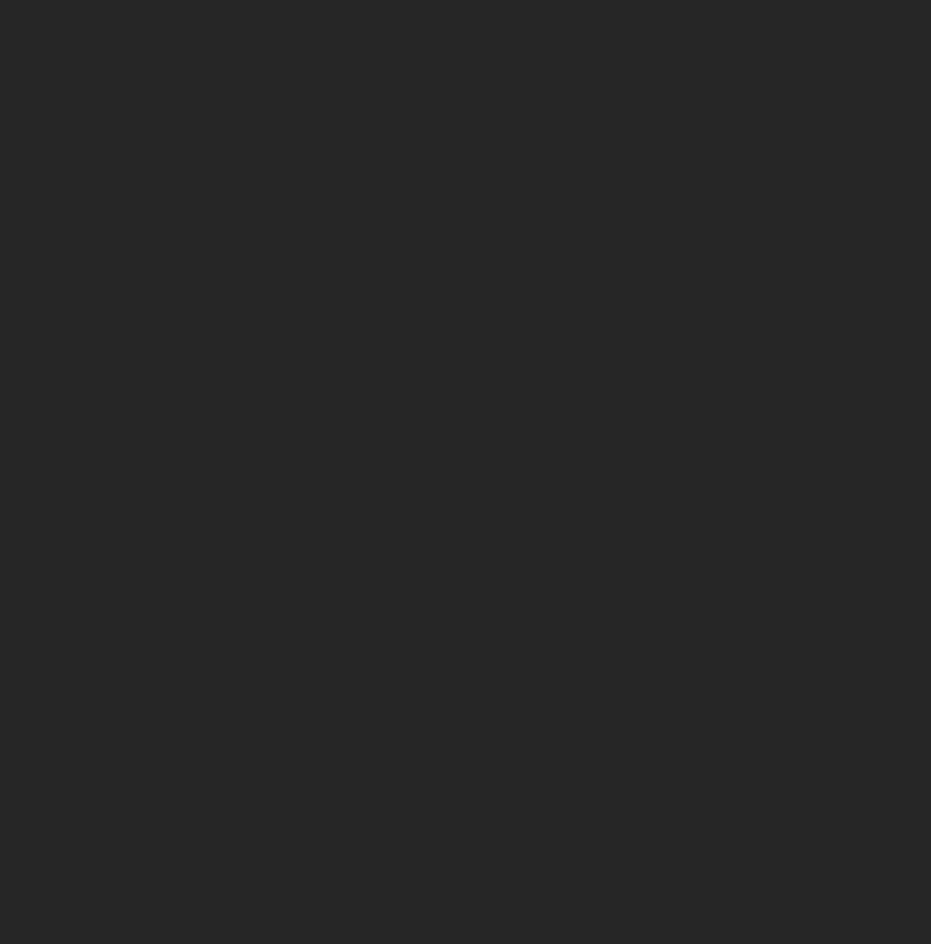
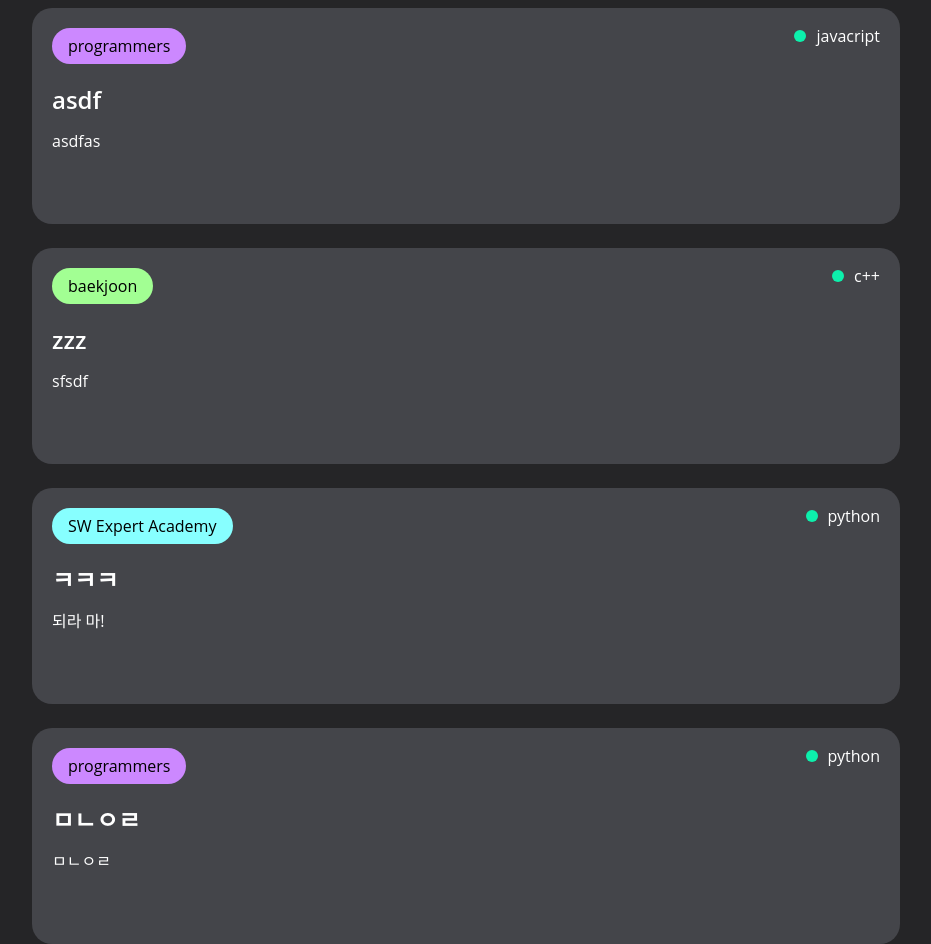
Before and after one commit to lte94/Helprogrammers-1, a React (Create React App) app: page / in a window 1280 px wide. Shown: the part 8040-8984 px from the top of the page, without its empty margins (174-1105 px from the left). Before the commit the page ends 7304 px from the top, so only its background shows below. Built offline with nearby package versions, Linux system fonts and the light colour scheme; data requests are answered from the project's data file.

Commit message:
⚡️ feat(Input.jsx): password, path
password 숫자 적용,
작성 완료시 path 이동

by @ehfdl

```diff
--- a/db.json
+++ b/db.json
@@ -46,7 +46,6 @@
       "language": "c++",
       "id": 7
     },
-
     {
       "title": "wew",
       "content": "ewee",
@@ -296,6 +295,76 @@
       "place": "SW Expert Academy",
       "language": "javacript",
       "id": "1560701b-7eaa-4297-ae39-c8c314fa2d64"
+    },
+    {
+      "title": "sdf",
+      "content": "adsf",
+      "url": "sdf",
+      "writer": "sdf",
+      "password": "123d",
+      "place": "SW Expert Academy",
+      "language": "javacript",
+      "id": "cae864d5-9d5d-4618-9641-146b1a015658"
+    },
+    {
+      "title": "sdf",
+      "content": "sdf",
+      "url": "s",
+      "writer": "sdf",
+      "password": "1234",
+      "place": "programmers",
+      "language": "python",
+      "id": "f3c6c95a-2891-423b-a372-c29cfbb31488"
+    },
+    {
+      "title": "asdf",
+      "content": "asdfsdfdsf",
+      "url": "sdf",
+      "writer": "sdfasdf",
+      "password": "1234",
+      "place": "programmers",
+      "language": "python",
+      "id": "8d61988d-b413-432a-8667-52d6db75281d"
+    },
+    {
+      "title": "asdf",
+      "content": "asdfas",
+      "url": "sdf",
+      "writer": "sdf",
+      "password": "1234",
+      "place": "programmers",
+      "language": "javacript",
+      "id": "f45d6bc6-655e-481d-a1a2-80a676dc12ca"
+    },
+    {
+      "title": "zzz",
+      "content": "sfsdf",
+      "url": "zzz",
+      "writer": "asdf",
+      "password": 1232,
+      "place": "baekjoon",
+      "language": "c++",
+      "id": "9ea0995a-eeb5-4235-bbbd-8a9f65d663fb"
+    },
+    {
+      "title": "ㅋㅋㅋ",
+      "content": "되라 마!",
+      "url": "ㅋㅋㅋㅋㅋㅋ",
+      "writer": "ㅋㅋㅋㅋ",
+      "password": 1234,
+      "place": "SW Expert Academy",
+      "language": "python",
+      "id": "0276ea3a-88c6-456a-b991-960c9851cad0"
+    },
+    {
+      "title": "ㅁㄴㅇㄹ",
+      "content": "ㅁㄴㅇㄹ",
+      "url": "ㅁㄴㅇㄹ",
+      "writer": "ㅁㄴㅇㄹ",
+      "password": 1234,
+      "place": "programmers",
+      "language": "python",
+      "id": "6fe5fb3d-0eb2-49ab-ba13-21dd712b27dc"
     }
   ],
   "hints": [
--- a/src/components/input.jsx
+++ b/src/components/input.jsx
@@ -30,7 +30,7 @@ const Input = () => {
       content,
       url,
       writer,
-      password,
+      password: Number(password),
       place,
       language,
       id: uuidv4(),
@@ -57,6 +57,11 @@ const Input = () => {
       alert('언어를 선택해주세요!');
       return;
     }
+    if (window.confirm('작성을 완료하시겠습니까??') === true) {
+      navigate('/');
+    } else {
+      return;
+    }
     dispatch(__addQuestions(newQuestion));
     setTitle('');
     setContent('');
@@ -65,7 +70,6 @@ const Input = () => {
     setPassword('');
     setPlace('');
     setLanguage('');
-    alert('작성을 완료했습니다.');
   };
   const onChangeInputTitle = (e) => {
     setTitle(e.target.value);
@@ -118,7 +122,7 @@ const Input = () => {
               <InputNamePass
                 value={password}
                 onChange={onChangeInputPassword}
-                type="text"
+                type="Number"
                 placeholder="비밀번호 입력"
               />
             </div>
@@ -324,6 +328,14 @@ const InputNamePass = styled.input`
     box-shadow: 3px 3px 5px #aaa;
     scale: 1.01;
   }
+  ::-webkit-inner-spin-button {
+    -webkit-appearance: none;
+    margin: 0;
+  }
+  ::-webkit-outer-spin-button {
+    -webkit-appearance: none;
+    margin: 0;
+  }
 `;
 const DropdownButtonSite = styled.select`
   display: flex;
```
